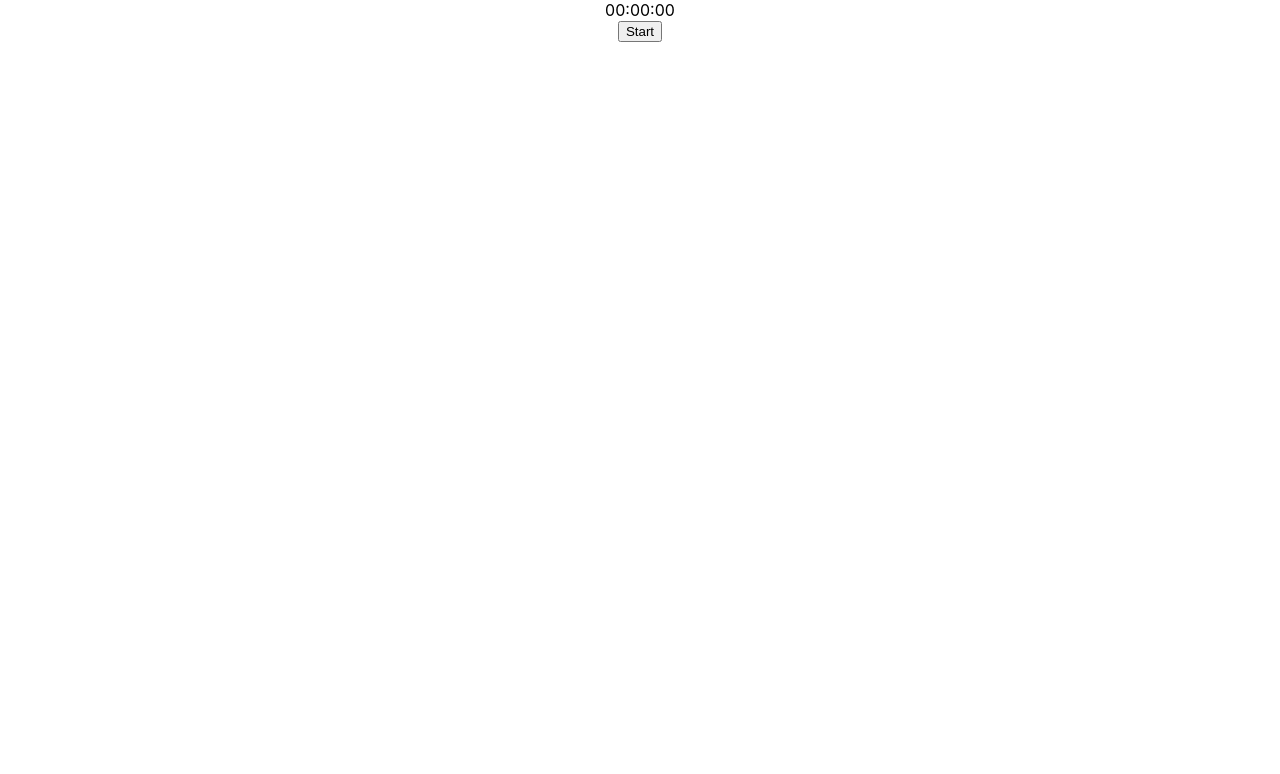
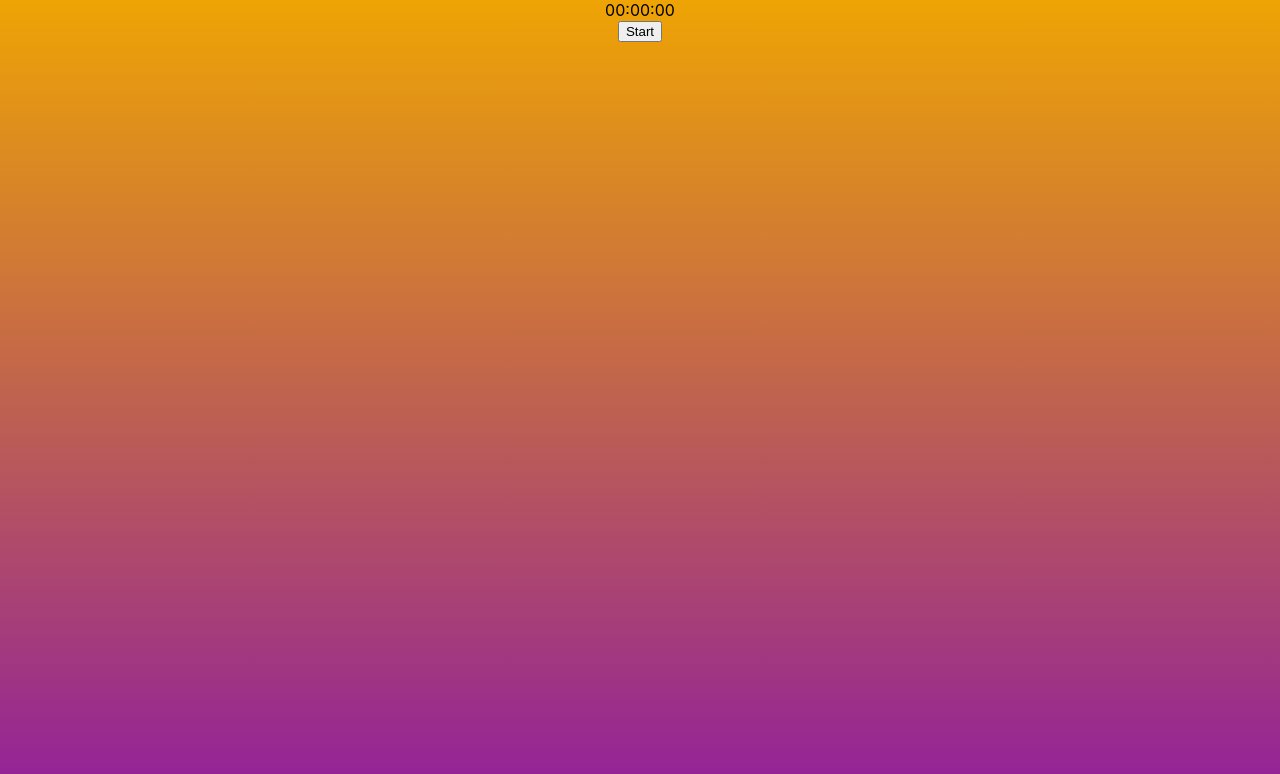
Before and after one commit to marneymallory/stopwatch, a React (Create React App) app: page / in a window 1280 px wide. Shown: the top 774 px of the page. Built offline with nearby package versions, Linux system fonts and the light colour scheme.

Commit message:
add background color

```diff
--- a/src/App.css
+++ b/src/App.css
@@ -11,6 +11,10 @@
   .App-logo {
     animation: App-logo-spin infinite 20s linear;
   }
+}
+body {
+  background: linear-gradient(rgb(238, 164, 4), rgb(145, 32, 155));
+  height: 100vh
 }
 
 .App-header {
```
